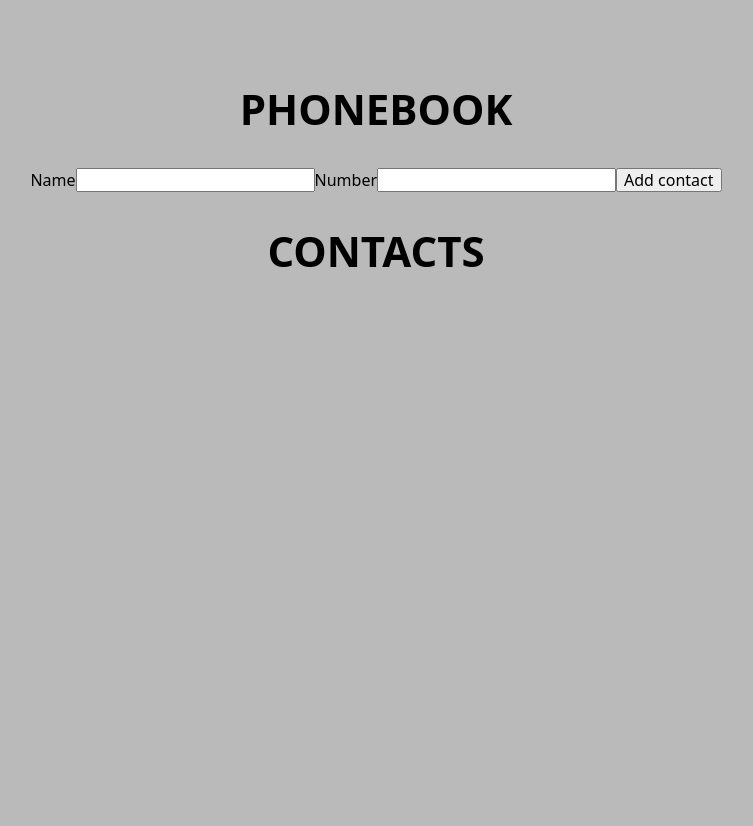
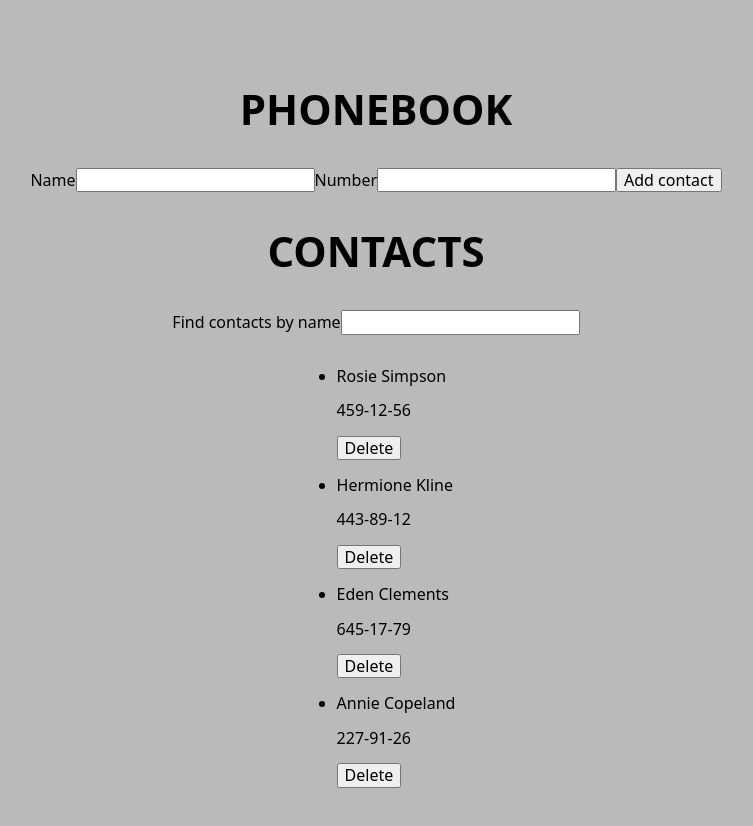
Before and after one commit to Igor-Kreshchenko/goit-react-hw-02-phonebook, a React (Create React App) app: page / in a window 1280 px wide. Shown: the top 826 px of the page, without its empty margins (264-1017 px from the left). Before the commit the page ends 800 px from the top, so only its background shows below. Built offline with nearby package versions, Linux system fonts and the light colour scheme.

Commit message:
Добавляет фильтер и кнопку удалить

```diff
--- a/src/App.js
+++ b/src/App.js
@@ -3,18 +3,51 @@
 import Section from './components/Section';
 import ContactForm from './components/ContactForm';
 import ContactList from './components/ContactList';
+import Filter from './components/Filter';
 
 class App extends Component {
   state = {
-    contacts: [],
+    contacts: [
+      { id: 'id-1', name: 'Rosie Simpson', number: '459-12-56' },
+      { id: 'id-2', name: 'Hermione Kline', number: '443-89-12' },
+      { id: 'id-3', name: 'Eden Clements', number: '645-17-79' },
+      { id: 'id-4', name: 'Annie Copeland', number: '227-91-26' },
+    ],
+    filter: '',
   };
 
   formSubmitHandler = contact => {
-    this.setState(prevState => ({ contacts: [contact, ...prevState.contacts] }));
+    this.setState(prevState => ({
+      contacts: [contact, ...prevState.contacts],
+    }));
+  };
+
+  onChangeFilter = event => {
+    const inputValue = event.target.value;
+
+    this.setState({ filter: inputValue });
+  };
+
+  filterContacts = () => {
+    const { contacts, filter } = this.state;
+    const normalizedFilter = filter.toLowerCase();
+
+    return contacts.filter(contact =>
+      contact.name.toLowerCase().includes(normalizedFilter),
+    );
+  };
+
+  deleteContact = event => {
+    const targetId = event.target.id;
+
+    this.setState(prevState => ({
+      contacts: prevState.contacts.filter(contact => contact.id !== targetId),
+    }));
   };
 
   render() {
-    const { contacts } = this.state;
+    const { filter } = this.state;
+    const filteredContacts = this.filterContacts();
 
     return (
       <>
@@ -23,7 +56,11 @@
         </Section>
 
         <Section title="Contacts">
-          <ContactList contacts={contacts} />
+          <Filter value={filter} onChange={this.onChangeFilter} />
+          <ContactList
+            contacts={filteredContacts}
+            onClick={this.deleteContact}
+          />
         </Section>
       </>
     );
--- a/src/components/ContactForm/ContactForm.js
+++ b/src/components/ContactForm/ContactForm.js
@@ -1,4 +1,5 @@
 import React, { Component } from 'react';
+import { v4 as uuidv4 } from 'uuid';
 
 class ContactForm extends Component {
   state = {
@@ -16,9 +17,9 @@
 
   handleSubmit = event => {
     event.preventDefault();
+    const id = uuidv4();
 
-    this.props.onSubmit(this.state);
-
+    this.props.onSubmit({id: id, ...this.state});
     this.reset();
   };
 
--- a/src/components/ContactList/ContactItem/ContactItem.js
+++ b/src/components/ContactList/ContactItem/ContactItem.js
@@ -1,11 +1,14 @@
 import React from 'react';
 import PropTypes from 'prop-types';
 
-const ContactItem = ({name, number}) => {
+const ContactItem = ({ id, name, number, onClick }) => {
   return (
     <>
       <p>{name}</p>
       <p>{number}</p>
+      <button type="button" onClick={onClick} id={id}>
+        Delete
+      </button>
     </>
   );
 };
--- a/src/components/ContactList/ContactList.js
+++ b/src/components/ContactList/ContactList.js
@@ -1,18 +1,21 @@
 import React from 'react';
 import PropTypes from 'prop-types';
 import ContactItem from './ContactItem';
-import { v4 as uuidv4 } from 'uuid';
 
-const ContactList = ({ contacts }) => {
+const ContactList = ({ contacts, onClick }) => {
   return (
     <ul>
       {contacts.map(contact => {
-        const { name, number } = contact;
-        const id = uuidv4();
+        const { id, name, number } = contact;
 
         return (
           <li key={id}>
-            <ContactItem name={name} number={number} />
+            <ContactItem
+              id={id}
+              name={name}
+              number={number}
+              onClick={onClick}
+            />
           </li>
         );
       })}
@@ -25,6 +28,7 @@
 ContactList.propTypes = {
   contacts: PropTypes.arrayOf(
     PropTypes.shape({
+      id: PropTypes.string.isRequired,
       name: PropTypes.string.isRequired,
       number: PropTypes.string.isRequired,
     }),
--- /dev/null
+++ b/src/components/Filter/Filter.js
@@ -0,0 +1,12 @@
+import React from 'react';
+
+const Filter = ({ value, onChange }) => {
+  return (
+    <label>
+      Find contacts by name
+      <input type="text" value={value} onChange={onChange} />
+    </label>
+  );
+};
+
+export default Filter;
--- /dev/null
+++ b/src/components/Filter/index.js
@@ -0,0 +1 @@
+export { default } from './Filter';
```
